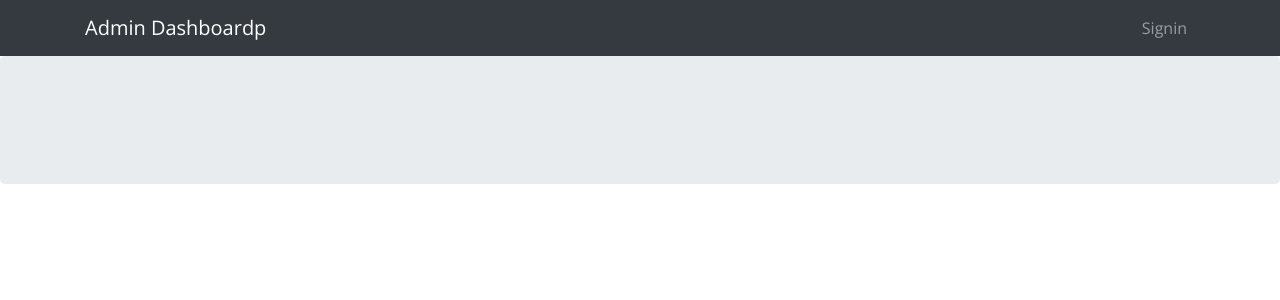
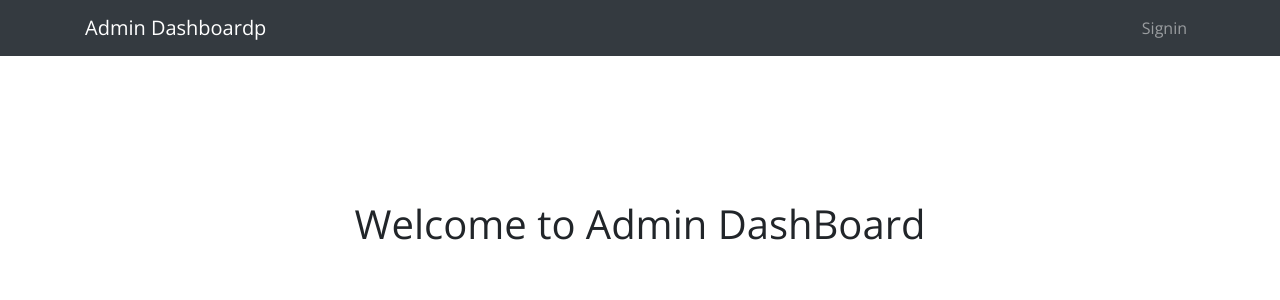
Before and after one commit to BHAVYAghub/Shop-Smart, a React (Create React App) app in the folder admin-app/: page / in a window 1280 px wide. Shown: the top 300 px of the page. Built offline with nearby package versions, Linux system fonts and the light colour scheme.

Commit message:
Admin portal designing added

```diff
--- a/admin-app/src/components/Layout/index.js
+++ b/admin-app/src/components/Layout/index.js
@@ -1,4 +1,5 @@
 import React from 'react'
+import { Container } from 'react-bootstrap'
 import Header from '../Header'
 
 /**
@@ -10,7 +11,10 @@ const Layout = (props) => {
   return(
     <>
     <Header/>
+
     {props.children}
+
+
     </>
    )
 
--- a/admin-app/src/containers/Home/index.js
+++ b/admin-app/src/containers/Home/index.js
@@ -12,7 +12,11 @@ const Home = (props) => {
     <Layout>
 
 
-        <Jumbotron></Jumbotron>
+        <Jumbotron style={{margin: '5rem',background:'#fff'}} className="text-center">
+            <h1>
+                Welcome to Admin DashBoard
+            </h1>
+        </Jumbotron>
 
     </Layout>
    )
```
